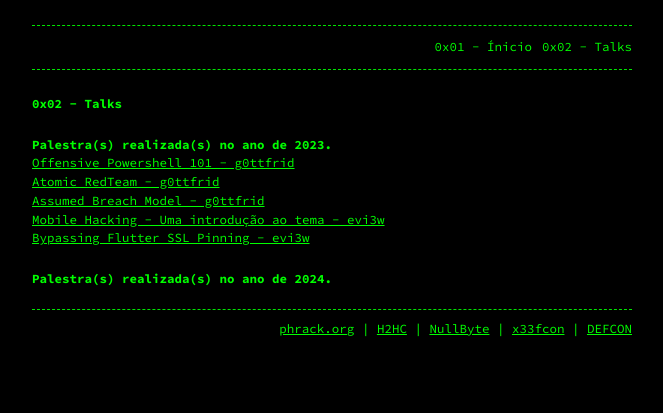
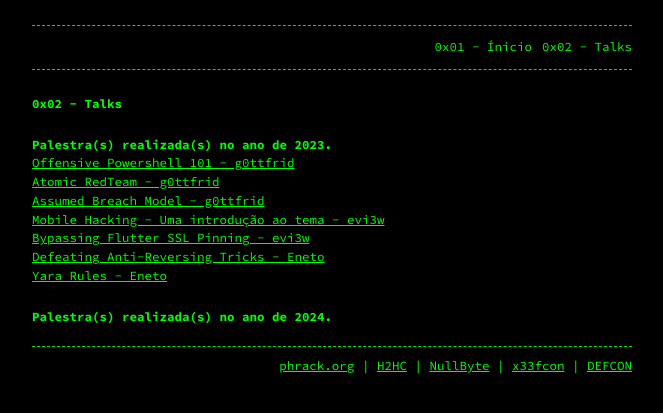
Before and after one commit to AFKConference/afkconference.github.io, a Jekyll site: the page built from talks.md, in a window 1280 px wide. Shown: the top 413 px of the page, without its empty margins (308-971 px from the left). Built offline with Jekyll 4.4.1, drawn with Linux system fonts in a browser that asks for light colours; our own code applies the rules of GitHub Pages for plain Markdown files.

Commit message:
Update talks.md

```diff
--- a/talks.md
+++ b/talks.md
@@ -8,5 +8,7 @@
 <a href="/assets/Assumed Breach Model - g0ttfrid.pdf">Assumed Breach Model - g0ttfrid</a>
 <a href="/assets/Mobile Hacking - Uma introdução ao tema - evi3w.pdf">Mobile Hacking - Uma introdução ao tema - evi3w</a>
 <a href="/assets/Bypassing Flutter SSL Pinning - evi3w.pdf">Bypassing Flutter SSL Pinning - evi3w</a>
+<a href="/assets/Defeating Anti-Reversing Tricks - Eneto.pdf">Defeating Anti-Reversing Tricks - Eneto</a>
+<a href="/assets/Yara Rules- Eneto.pdf">Yara Rules - Eneto</a>
 
 # Palestra(s) realizada(s) no ano de 2024.
```
